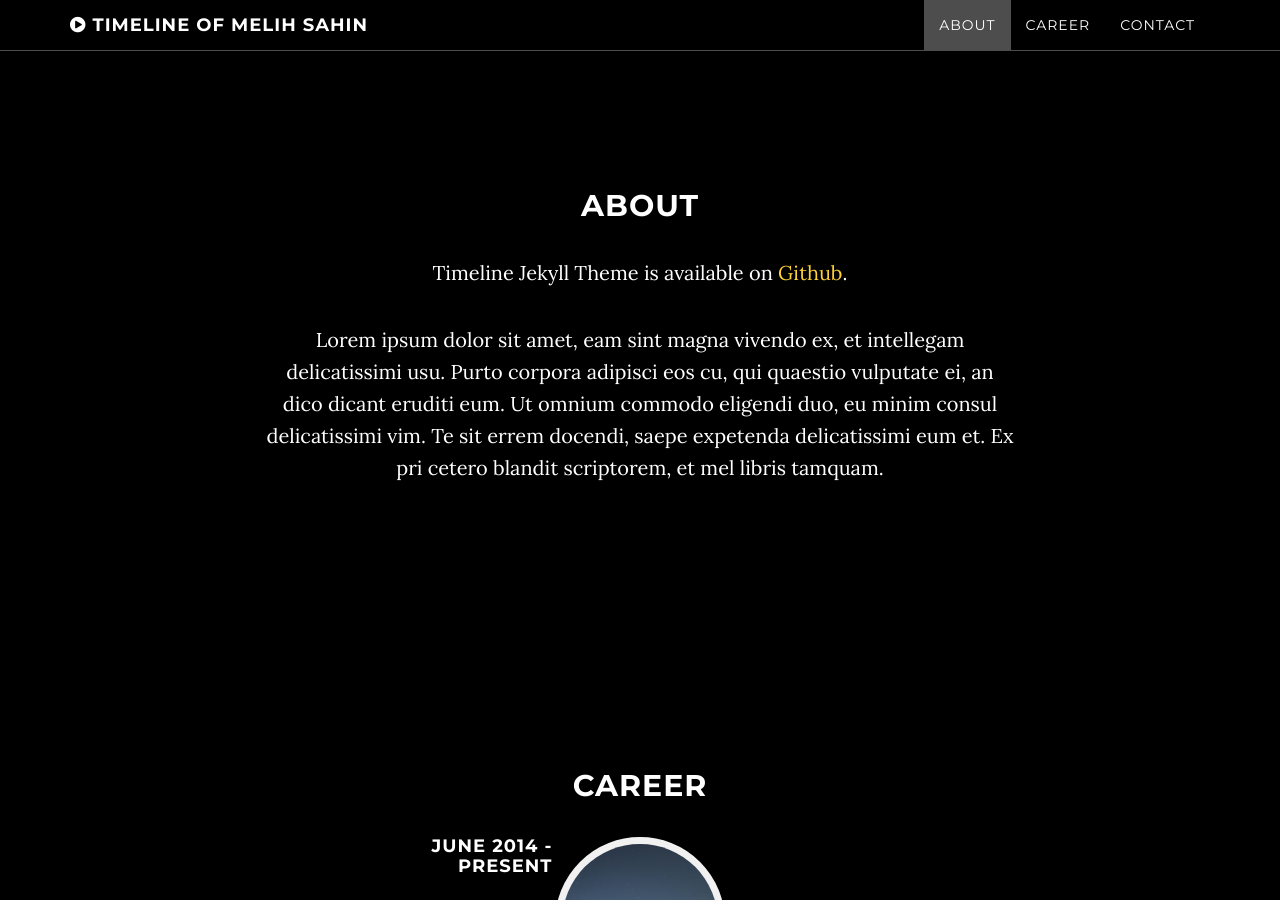
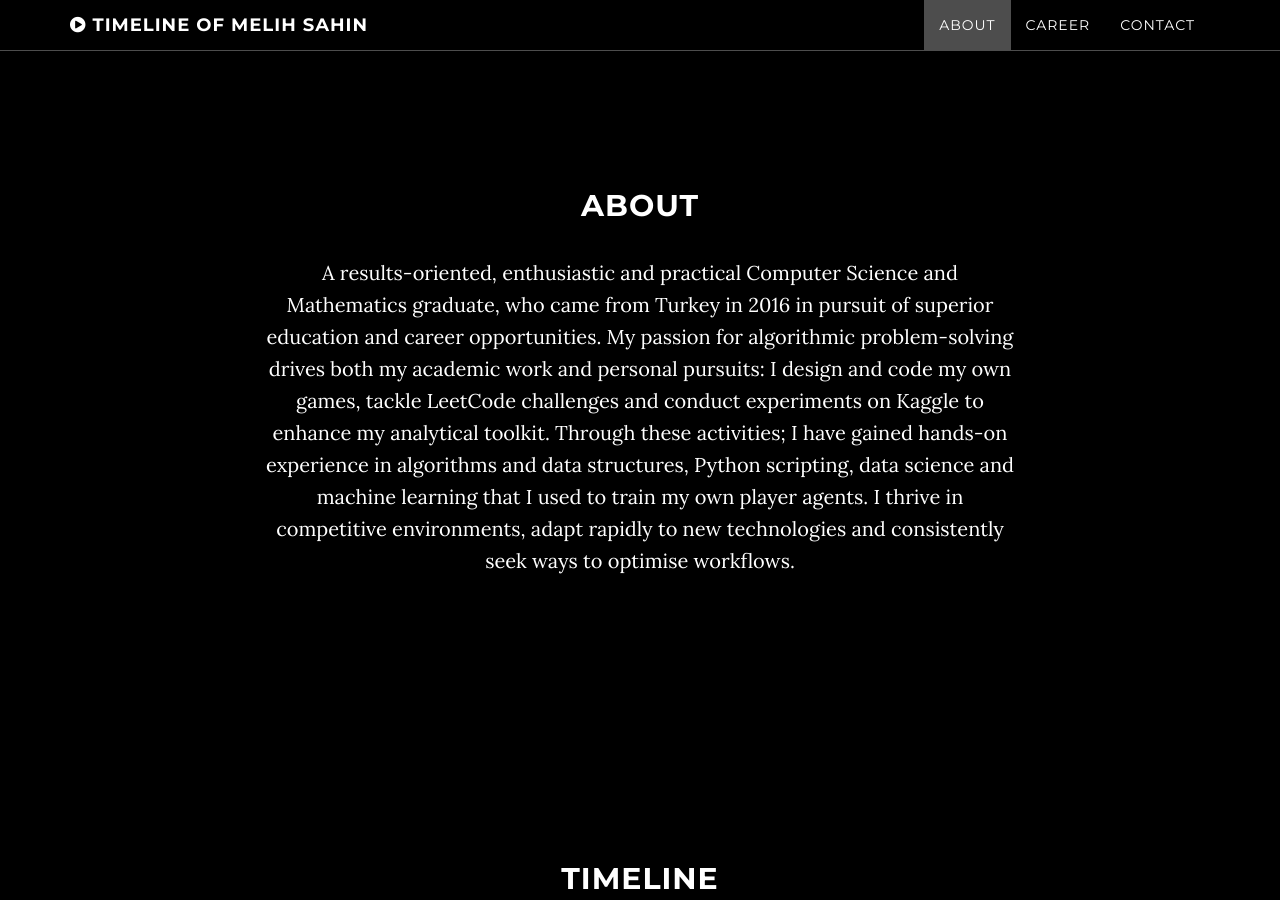
Before and after one commit to MelihMSahin/MelihMSahin.github.io, a Jekyll site: the page built from index.html, in a window 1280 px wide and 900 px high, scrolled down 961 px. Built offline with Jekyll 4.4.1, drawn with Linux system fonts in a browser that asks for light colours.

Commit message:
about text

```diff
--- a/about.html
+++ b/about.html
@@ -5,6 +5,4 @@ title: About
 ---
 ## About
 
-Timeline Jekyll Theme is available on [Github](https://github.com/kirbyt/timeline-jekyll-theme).
-
-Lorem ipsum dolor sit amet, eam sint magna vivendo ex, et intellegam delicatissimi usu. Purto corpora adipisci eos cu, qui quaestio vulputate ei, an dico dicant eruditi eum. Ut omnium commodo eligendi duo, eu minim consul delicatissimi vim. Te sit errem docendi, saepe expetenda delicatissimi eum et. Ex pri cetero blandit scriptorem, et mel libris tamquam.
+A results-oriented, enthusiastic and practical Computer Science and Mathematics graduate, who came from Turkey in 2016 in pursuit of superior education and career opportunities. My passion for algorithmic problem-solving drives both my academic work and personal pursuits: I design and code my own games, tackle LeetCode challenges and conduct experiments on Kaggle to enhance my analytical toolkit. Through these activities; I have gained hands-on experience in algorithms and data structures, Python scripting, data science and machine learning that I used to train my own player agents. I thrive in competitive environments, adapt rapidly to new technologies and consistently seek ways to optimise workflows.
--- a/career.html
+++ b/career.html
@@ -3,4 +3,4 @@ layout: null
 section-type: timeline
 title: Career
 ---
-## Career
+## TIMELINE
--- a/contact.html
+++ b/contact.html
@@ -10,6 +10,8 @@ social:
     url: https://www.linkedin.com/in/mehmet-sahin-b33193215/
   - title: github
     url: https://github.com/MelihMSahin
+  - title: kaggle
+    url: https://www.kaggle.com/melihmsahin
 ---
 ## Contact
 
```
Also changed, not shown: img/intro-bg.jpg (renamed from img/intro-bg.jpeg).
